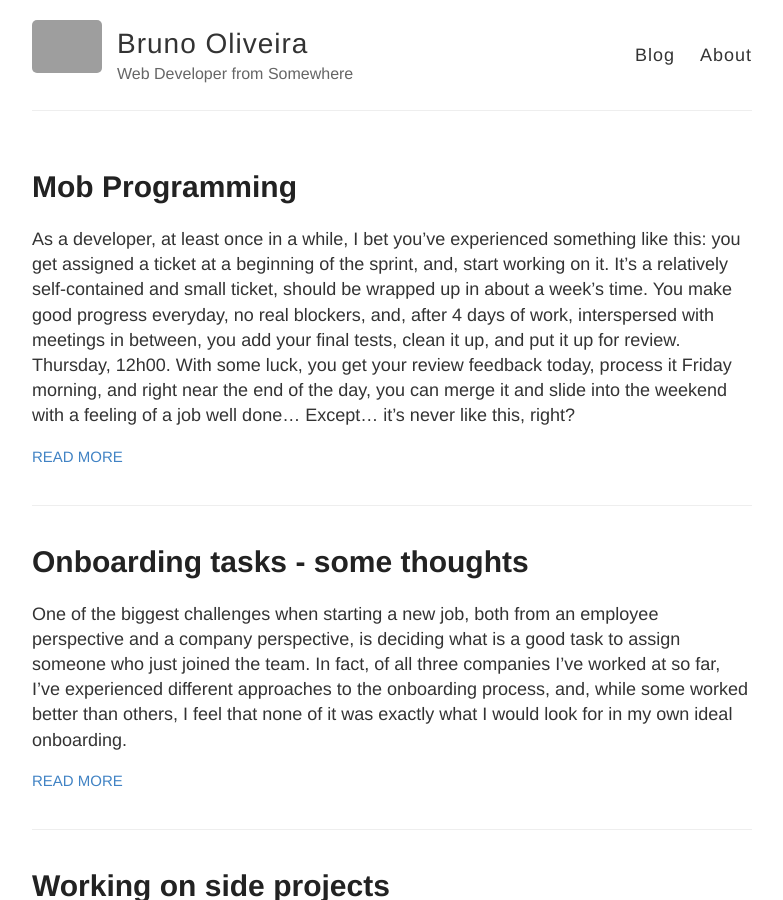
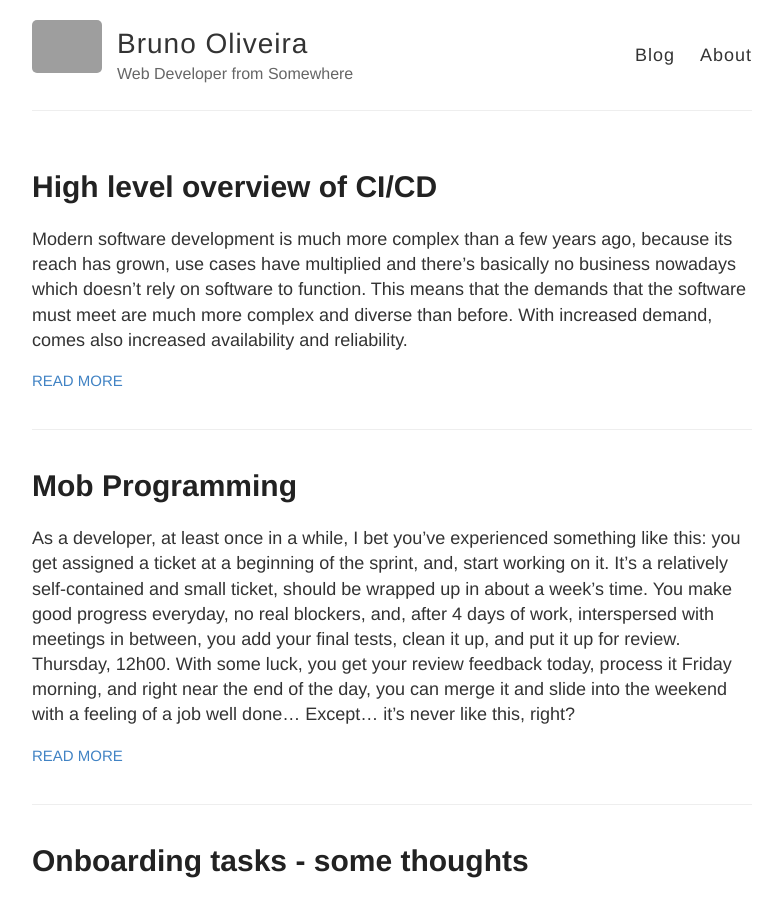
Before and after one commit to bruno-oliveira/techblog, a Jekyll site: the page built from index.html, in a window 1280 px wide and 900 px high. Shown: the whole window, without its empty margins (248-1031 px from the left). Built offline with Jekyll 4.4.1, drawn with Linux system fonts in a browser that asks for light colours; grey boxes are pictures that could not be loaded.

Commit message:
Updated content

```diff
--- a/_posts/2021-11-19-ci-cd.md
+++ b/_posts/2021-11-19-ci-cd.md
@@ -1,5 +1,7 @@
 ---
-published: false
+layout: post
+title: High level overview of CI/CD
+published: true
 ---
 Modern software development is much more complex than a few years ago, because its reach has grown, use cases have multiplied and there's basically no business nowadays which doesn't rely on software to function. This means that the demands that the software must meet are much more complex and diverse than before. With increased demand, comes also increased availability and reliability.
 
```
